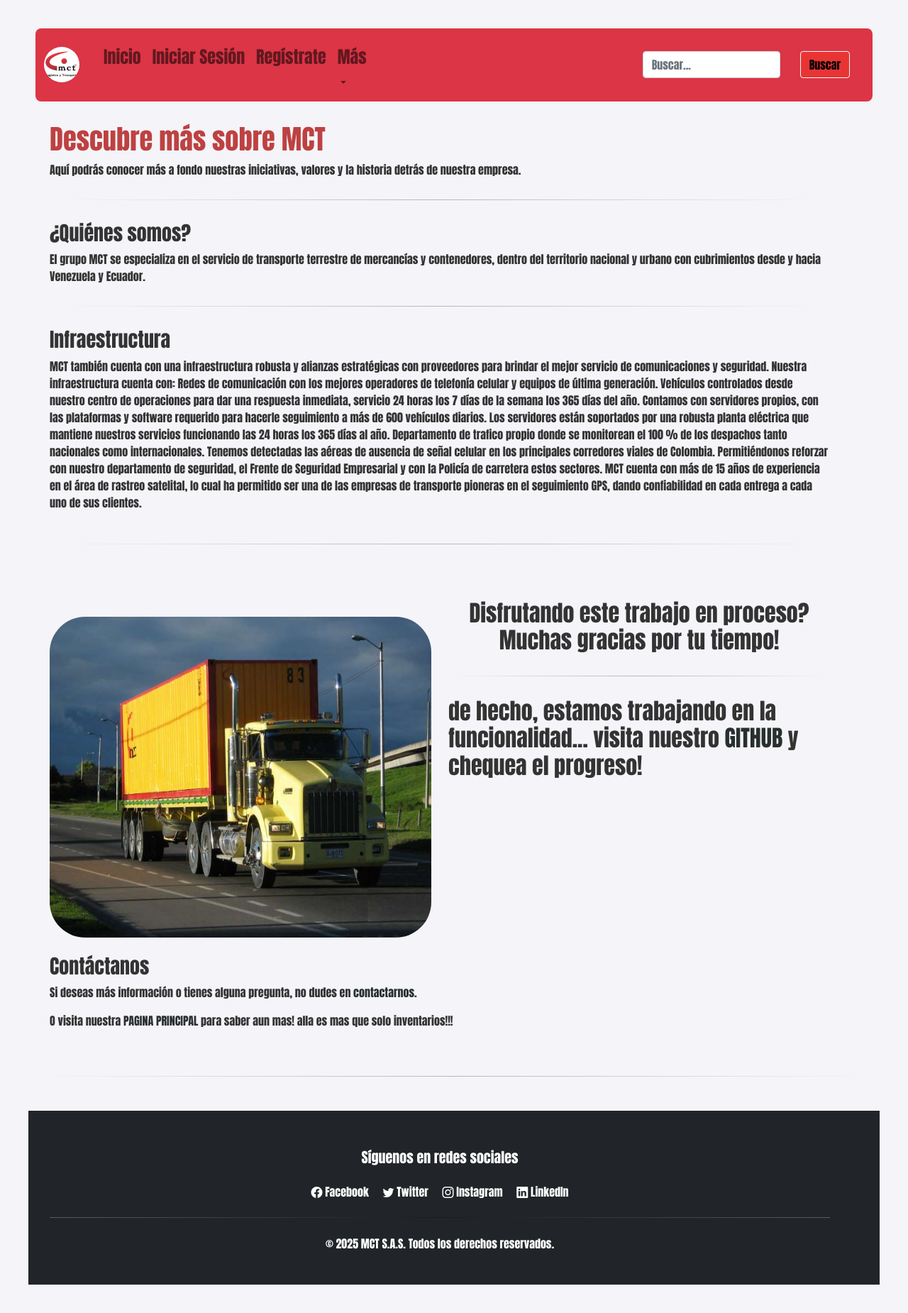
After one commit to sebbyross/mct-proyecto-sena, a Flask app: page /more in a window 1280 px wide. The commit adds this page. Shown: the whole page at 71% size. Run offline with Flask 3, Linux system fonts and the light colour scheme; the visitor is signed in with stand-in values (Sample User, id 1); some libraries are stand-ins or nearby versions.

Commit message:
weh
desde la ultima vez, se agregaron mas paginas, el login esta hecho y se puede conectar a la base de datos con algunas instalaciones en terminal

```diff
--- a/app.py
+++ b/app.py
@@ -16,16 +16,16 @@
 
 # Función para agregar cabeceras de no caché
 def add_no_cache_headers(response):
-    response.headers["Cache-Control"] = "no-cache, no-store, must-revalidate"  # Deshabilita la caché
-    response.headers["Pragma"] = "no-cache"  # Compatibilidad con HTTP/1.0
-    response.headers["Expires"] = "0"  # Fecha de expiración en el pasado
+    response.headers["Cache-Control"] = "no-cache, no-store, must-revalidate"
+    response.headers["Pragma"] = "no-cache"
+    response.headers["Expires"] = "0"
     return response
 
 @app.route('/')
 def home():
     if 'username' in session:
-        return redirect(url_for('index'))  # Redirige a home si está autenticado
-    return redirect(url_for('login'))  # Redirige a login si no está autenticado
+        return redirect(url_for('index'))
+    return redirect(url_for('login'))
 
 @app.route('/login', methods=['GET', 'POST'])
 def login():
@@ -76,6 +76,20 @@
     response = make_response(render_template('index.html'))
     return add_no_cache_headers(response)  # Aplica las cabeceras de no caché
 
+@app.route('/contact')
+def contact():
+    if 'username' not in session:
+        return redirect(url_for('login'))
+    response = make_response(render_template('contact.html'))
+    return add_no_cache_headers(response)
+
+@app.route('/more')
+def more():
+    if 'username' not in session:
+        return redirect(url_for('login'))
+    response = make_response(render_template('more.html'))
+    return add_no_cache_headers(response)
+
 @app.route('/logout')
 def logout():
     session.pop('username', None)
--- /dev/null
+++ b/templates/more.html
@@ -0,0 +1,103 @@
+<!DOCTYPE html>
+<html lang="es">
+<head>
+    <meta charset="UTF-8">
+    <title>Descubre más - MCT</title>
+    <meta name="viewport" content="width=device-width, initial-scale=1">
+    <link rel="stylesheet" href="https://cdn.jsdelivr.net/npm/bootstrap-icons@1.10.5/font/bootstrap-icons.css">
+    <link href="https://cdn.jsdelivr.net/npm/bootstrap@5.0.2/dist/css/bootstrap.min.css" rel="stylesheet">
+    <link rel="stylesheet" href="../static/assets/estiloslaeconomia.css">
+</head>
+<body>
+<header>
+    <nav class="navbar navbar-expand-lg navbar-light bg-danger">
+        <div class="container-fluid">
+            <a class="navbar-brand" href="index.html"><img src="../static/assets/shwemp.jpeg" width="50" height="50" style="border-radius: 100px;"></a>
+            <button class="navbar-toggler" type="button" data-bs-toggle="collapse" data-bs-target="#navbarNavDropdown">
+                <span class="navbar-toggler-icon"></span>
+            </button>
+            <div class="collapse navbar-collapse" id="navbarNavDropdown">
+                <ul class="navbar-nav me-auto mb-2 mb-lg-0">
+                    <li class="nav-item"><a class="nav-link" href="{{ url_for('index') }}"><h4>Inicio</h4></a></li>
+                    <li class="nav-item"><a class="nav-link" href="{{ url_for('login') }}"><h4>Iniciar Sesión</h4></a></li>
+                    <li class="nav-item"><a class="nav-link" href="{{ url_for('regis') }}"><h4>Regístrate</h4></a></li>
+                    <li class="nav-item dropdown">
+                        <a class="nav-link dropdown-toggle" href="#" data-bs-toggle="dropdown"><h4>Más</h4></a>
+                        <ul class="dropdown-menu">
+                            <li><a class="dropdown-item" href="{{ url_for('logout') }}">Cerrar sesión</a></li>
+                            <li><a class="dropdown-item" href="{{ url_for('contact') }}">Contáctanos</a></li>
+                            <li><a class="dropdown-item disabled" href="{{ url_for('more') }}">Descubre más</a></li>
+                        </ul>
+                    </li>
+                </ul>
+                <form class="d-flex">
+                    <input class="form-control me-2" type="search" placeholder="Buscar...">
+                    <button class="btn btn-light" type="submit">Buscar</button>
+                </form>
+            </div>
+        </div>
+    </nav>
+</header>
+
+<div class="container">
+    <div class="row">
+        <div class="col-12">
+            <h1>Descubre más sobre MCT</h1>
+            <p class="parag2">Aquí podrás conocer más a fondo nuestras iniciativas, valores y la historia detrás de nuestra empresa.</p>
+        <hr class="section-divider">
+            <h3>¿Quiénes somos?</h3>
+            <p>El grupo MCT se especializa en el servicio de transporte terrestre de mercancías y contenedores, dentro del territorio nacional y urbano con cubrimientos desde y hacia Venezuela y Ecuador.</p>
+        <hr class="section-divider">
+            <h3>Infraestructura</h3>
+            <p>
+            MCT también cuenta con una infraestructura robusta y alianzas estratégicas con proveedores para brindar el mejor servicio de comunicaciones y seguridad. Nuestra infraestructura cuenta con:
+
+            Redes de comunicación con los mejores operadores de telefonía celular y equipos de última generación.
+            Vehículos controlados desde nuestro centro de operaciones para dar una respuesta inmediata, servicio 24 horas los 7 días de la semana los 365 días del año.
+            Contamos con servidores propios, con las plataformas y software requerido para hacerle seguimiento a más de 600 vehículos diarios.
+            Los servidores están soportados por una robusta planta eléctrica que mantiene nuestros servicios funcionando las 24 horas los 365 días al año.
+            Departamento de trafico propio donde se monitorean el 100 % de los despachos tanto nacionales como internacionales.
+            Tenemos detectadas las aéreas de ausencia de señal celular en los principales corredores viales de Colombia. Permitiéndonos reforzar con nuestro departamento de seguridad, el Frente de Seguridad Empresarial y con la Policía de carretera estos sectores.
+            MCT cuenta con más de 15 años de experiencia en el área de rastreo satelital, lo cual ha permitido ser una de las empresas de transporte pioneras en el seguimiento GPS, dando confiabilidad en cada entrega a cada uno de sus clientes.</p>
+            </p>
+        </div>
+    </div>
+    <hr class="section-divider">
+    <div class="row">
+        <div class="col-md-6 col-xl-6 col-sm-12 my-5">
+            <img src="../static/assets/mct-truck.jpg" alt="Camión de MCT" id="truck1" class="my-4">
+        </div>
+        <div class="col-md-6 col-xl-6 col-sm-12 my-5">
+            <h2 class="text-center">Disfrutando este trabajo en proceso? Muchas gracias por tu tiempo!</h2>
+            <hr class="section-divider">
+            <h2>de hecho, estamos trabajando en la funcionalidad... visita nuestro <a href="https://github.com/sebbyross/mct-proyecto-sena/tree/flask-branch">GITHUB</a> y chequea el progreso!</h2>
+        </div>
+    </div>
+
+    <h3>Contáctanos</h3>
+    <p>Si deseas más información o tienes alguna pregunta, no dudes en <a href="contact.html">contactarnos</a>.</p>
+    <p>O visita nuestra <a href="https://www.mct.com.co/es">PAGINA PRINCIPAL</a> para saber aun mas! alla es mas que solo inventarios!!!</p>
+</div>
+
+<hr class="section-divider">
+<footer class="bg-dark text-white mt-5 pt-4 pb-3">
+    <div class="container text-center">
+        <div class="row">
+            <div class="col-12 mb-3">
+                <h5>Síguenos en redes sociales</h5>
+            </div>
+            <div class="col-12">
+                <!-- Íconos sociales -->
+                <a href="#" class="text-white me-3"><i class="bi bi-facebook"></i> Facebook</a>
+                <a href="#" class="text-white me-3"><i class="bi bi-twitter"></i> Twitter</a>
+                <a href="#" class="text-white me-3"><i class="bi bi-instagram"></i> Instagram</a>
+                <a href="#" class="text-white"><i class="bi bi-linkedin"></i> LinkedIn</a>
+            </div>
+        </div>
+        <hr class="section-divider my-4">
+        <p class="mb-0">© 2025 MCT S.A.S. Todos los derechos reservados.</p>
+    </div>
+</footer>
+<script src="https://cdn.jsdelivr.net/npm/bootstrap@5.0.2/dist/js/bootstrap.bundle.min.js"></script>
+</body>
+</html>
```
Also changed, not shown: templates/contact.html (added, +81 -0 lines), templates/index.html (+20 -11 lines), templates/login.html (+18 -12 lines), templates/regis.html (+17 -11 lines).
